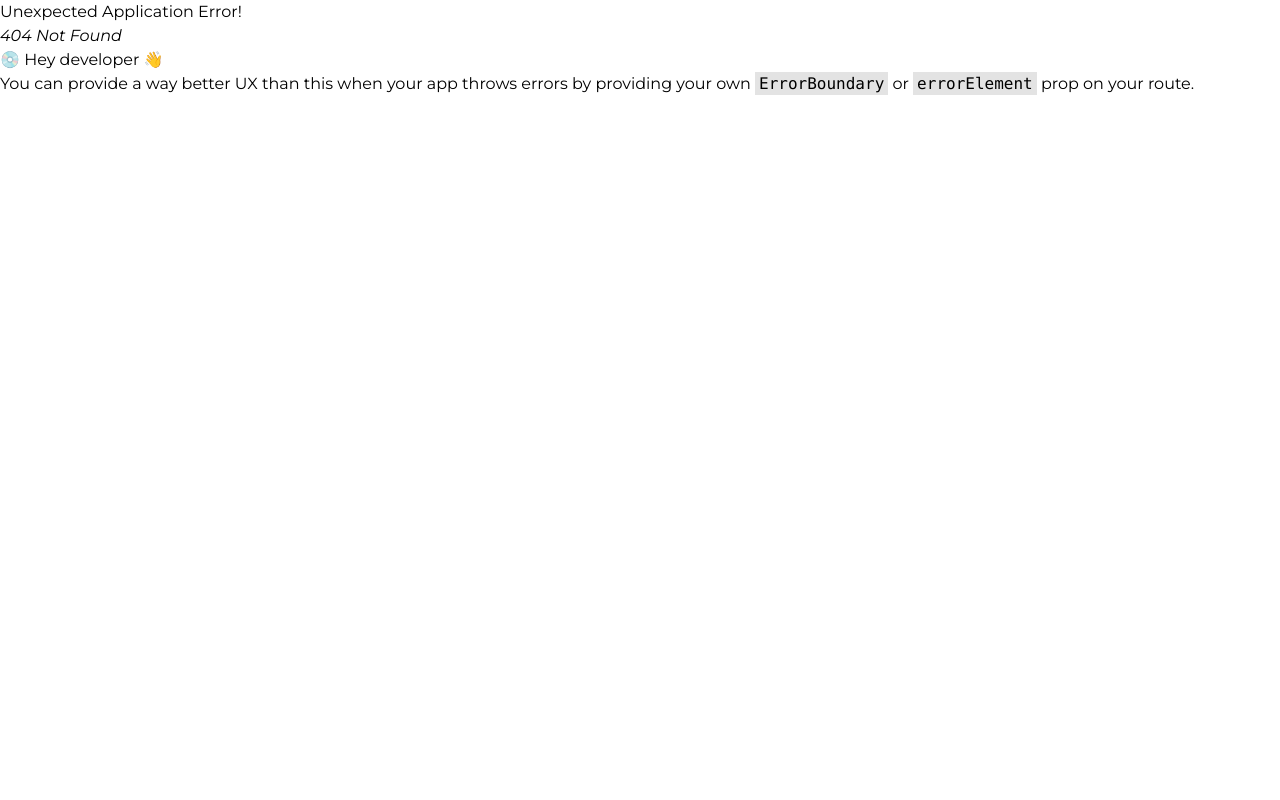
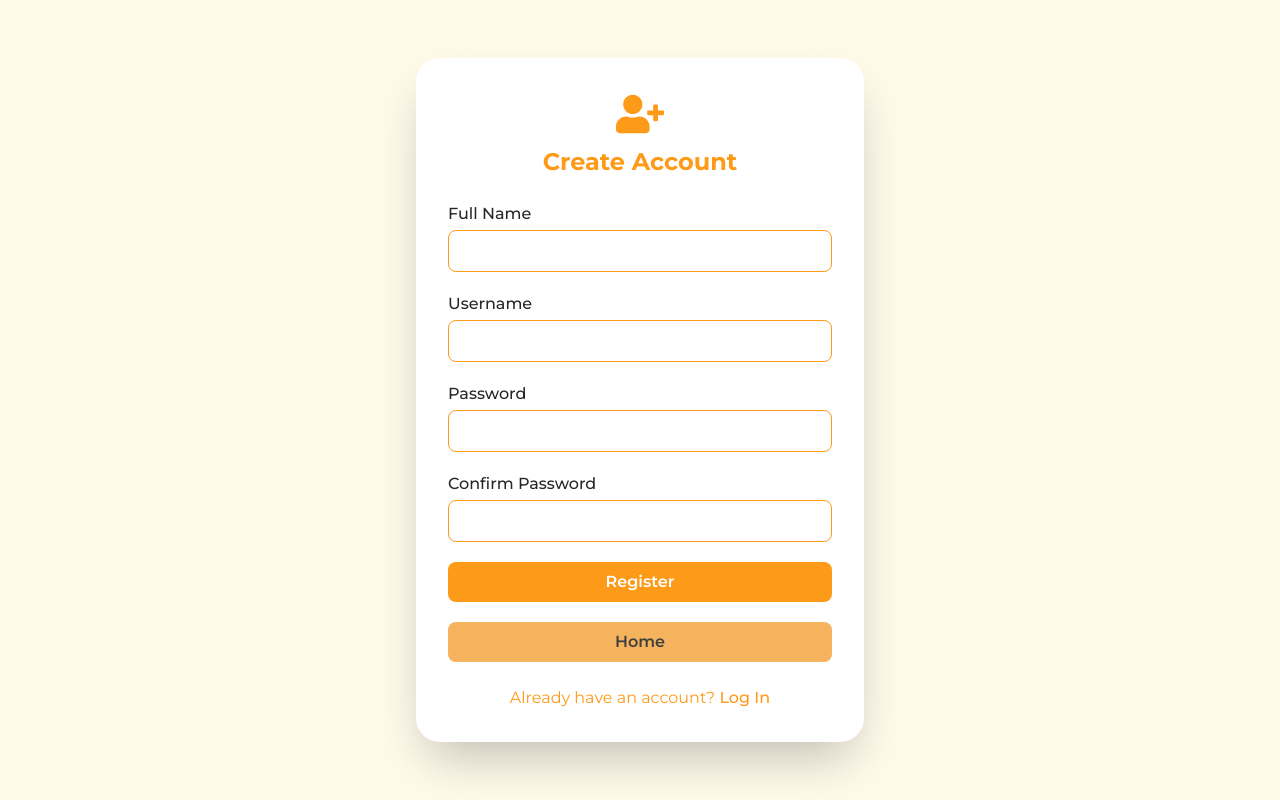
Before and after one commit to AzzamAlshaye/React-Exam, a React (Vite) app: page /register in a window 1280 px wide. Before the commit this address had no page. Built offline with nearby package versions, Linux system fonts and the light colour scheme.

Commit message:
login and register done

```diff
--- a/src/Auth/Login.jsx
+++ b/src/Auth/Login.jsx
@@ -2,25 +2,16 @@ import React from "react";
 import { Formik, Form, Field, ErrorMessage } from "formik";
 import { useNavigate, Link } from "react-router";
 import axios from "axios";
-import { FaUserPlus } from "react-icons/fa";
-import { ToastContainer, toast } from "react-toastify";
+import { toast, ToastContainer } from "react-toastify";
+import "react-toastify/dist/ReactToastify.css";
+import { FaUser } from "react-icons/fa";
 
 export default function LoginPage() {
   const navigate = useNavigate();
-  const initialValues = {
-    email: "",
-    password: "",
-  };
+  const initialValues = { email: "", password: "" };
 
   const validate = (values) => {
     const errors = {};
-    if (!values.fullName) {
-      errors.fullName = "Required";
-    } else if (values.fullName.length < 3) {
-      errors.fullName = "Must be at least 3 characters";
-    } else if (values.fullName.length > 50) {
-      errors.fullName = "Can't exceed 50 characters";
-    }
     if (!values.email) {
       errors.email = "Required";
     } else if (!/^[A-Z0-9._%+-]+@[A-Z0-9.-]+\.[A-Z]{2,}$/i.test(values.email)) {
@@ -28,45 +19,48 @@ export default function LoginPage() {
     }
     if (!values.password) {
       errors.password = "Required";
-    } else if (values.password.length < 8) {
-      errors.password = "Must be at least 8 characters";
-    }
-    if (!values.confirmPassword) {
-      errors.confirmPassword = "Required";
-    } else if (values.confirmPassword !== values.password) {
-      errors.confirmPassword = "Passwords must match";
     }
     return errors;
   };
 
-  const onSubmit = async (values, { setSubmitting, resetForm }) => {
-    const userPayload = {
-      fullName: values.fullName,
-      email: values.email,
-      password: values.password,
-    };
+  const onSubmit = async (values, { setSubmitting }) => {
+    try {
+      const resp = await axios.get("https://fakestoreapi.com/users");
+      const allUsers = resp.data;
 
-    try {
-      await axios.post("'https://fakestoreapi.com/users", userPayload);
-      toast.success("Sign-up successful! Redirecting to login…");
-      resetForm();
-      setTimeout(() => navigate("/login"), 2000);
+      const foundUser = allUsers.find(
+        (u) => u.email === values.email && u.password === values.password
+      );
+
+      if (!foundUser) {
+        toast.error("No account found with that email/password.");
+      } else {
+        // Store user info
+        localStorage.setItem("isAuthenticated", "true");
+        const fullName = `${foundUser.name.firstname} ${foundUser.name.lastname}`;
+        localStorage.setItem("fullName", fullName);
+        localStorage.setItem("email", foundUser.email);
+        localStorage.setItem("userId", foundUser.id);
+
+        toast.success("Login successful! Redirecting to home…");
+        setTimeout(() => navigate("/"), 3000);
+      }
     } catch (error) {
       console.error(error);
-      toast.error("Registration failed. Please try again.");
+      toast.error("Login failed. Please try again later.");
     } finally {
       setSubmitting(false);
     }
   };
 
   return (
-    <div className="min-h-screen flex items-center justify-center bg-teal-50 p-6">
+    <div className="min-h-screen flex items-center justify-center bg-amber-50 p-6">
       <ToastContainer position="top-center" />
-      <div className="bg-white shadow-2xl rounded-3xl max-w-md w-full p-8">
-        <div className="flex flex-col items-center mb-6">
-          <FaUserPlus className="text-5xl text-amber-200 mb-2" />
-          <h2 className="text-2xl font-bold text-amber-300">Create Account</h2>
-        </div>
+      <div className="bg-white flex flex-col items-center shadow-2xl rounded-3xl max-w-md w-full p-8">
+        <FaUser size={100} className="text-[#fd9a18]" />
+        <h2 className="text-3xl font-bold text-[#fd9a18] mb-6 text-center">
+          Log In
+        </h2>
 
         <Formik
           initialValues={initialValues}
@@ -77,28 +71,8 @@ export default function LoginPage() {
             <Form className="space-y-5">
               <div>
                 <label
-                  htmlFor="fullName"
-                  className="block text-amber-300 font-medium mb-1"
-                >
-                  Full Name
-                </label>
-                <Field
-                  type="text"
-                  id="fullName"
-                  name="fullName"
-                  className="w-full px-4 py-2 border border-amber-300 rounded-lg focus:outline-none focus:ring-2 focus:ring-amber-200"
-                />
-                <ErrorMessage
-                  name="fullName"
-                  component="div"
-                  className="text-red-600 text-sm mt-1"
-                />
-              </div>
-
-              <div>
-                <label
                   htmlFor="email"
-                  className="block text-amber-300 font-medium mb-1"
+                  className="block text-neutral-800 font-medium mb-1"
                 >
                   Email Address
                 </label>
@@ -106,7 +80,7 @@ export default function LoginPage() {
                   type="email"
                   id="email"
                   name="email"
-                  className="w-full px-4 py-2 border border-amber-200 rounded-lg focus:outline-none focus:ring-2 focus:ring-amber-400"
+                  className="w-full px-4 py-2 border border-[#fd9a18] rounded-lg focus:outline-none focus:ring-2 focus:ring-amber-400"
                 />
                 <ErrorMessage
                   name="email"
@@ -118,7 +92,7 @@ export default function LoginPage() {
               <div>
                 <label
                   htmlFor="password"
-                  className="block text-amber-400 font-medium mb-1"
+                  className="block text-neutral-800 font-medium mb-1"
                 >
                   Password
                 </label>
@@ -126,7 +100,7 @@ export default function LoginPage() {
                   type="password"
                   id="password"
                   name="password"
-                  className="w-full px-4 py-2 border border-amber-200 rounded-lg focus:outline-none focus:ring-2 focus:ring-amber-400"
+                  className="w-full px-4 py-2 border border-[#fd9a18] rounded-lg focus:outline-none focus:ring-2 focus:ring-amber-400"
                 />
                 <ErrorMessage
                   name="password"
@@ -135,35 +109,16 @@ export default function LoginPage() {
                 />
               </div>
 
-              <div>
-                <label
-                  htmlFor="confirmPassword"
-                  className="block text-amber-500 font-medium mb-1"
-                >
-                  Confirm Password
-                </label>
-                <Field
-                  type="password"
-                  id="confirmPassword"
-                  name="confirmPassword"
-                  className="w-full px-4 py-2 border border-amber-200 rounded-lg focus:outline-none focus:ring-2 focus:ring-amber-400"
-                />
-                <ErrorMessage
-                  name="confirmPassword"
-                  component="div"
-                  className="text-red-600 text-sm mt-1"
-                />
-              </div>
-
               <button
                 type="submit"
                 disabled={isSubmitting}
-                className="w-full py-2 bg-amber-400 text-white font-semibold rounded-lg hover:bg-amber-600 transition disabled:opacity-50"
+                className="w-full py-2 bg-[#fd9a18] text-white font-semibold rounded-lg hover:bg-amber-600 transition disabled:opacity-50"
               >
-                {isSubmitting ? "Registering..." : "Register"}
+                {isSubmitting ? "Logging In..." : "Log In"}
               </button>
+
               <Link to="/">
-                <button className="w-full py-2 bg-amber-200 text-amber-500 font-semibold rounded-lg hover:bg-amber-300 transition">
+                <button className="w-full py-2 bg-[#f5b35d] text-neutral-700 font-semibold rounded-lg hover:bg-amber-600 transition">
                   Home
                 </button>
               </Link>
@@ -171,13 +126,13 @@ export default function LoginPage() {
           )}
         </Formik>
 
-        <p className="mt-6 text-center text-amber-500">
-          Already have an account?
+        <p className="mt-6 text-center text-[#fd9a18]">
+          Don’t have an account?
           <Link
-            to="/login"
-            className="text-amber-500 font-medium hover:underline"
+            to="/register"
+            className="text-[#fd9a18] font-medium hover:underline ml-1"
           >
-            Log In
+            Register
           </Link>
         </p>
       </div>
--- a/src/Auth/Register.jsx
+++ b/src/Auth/Register.jsx
@@ -75,13 +75,13 @@ export default function Register() {
   };
 
   return (
-    <div className="min-h-screen flex items-center justify-center bg-teal-50 p-6">
+    <div className="min-h-screen flex items-center justify-center bg-amber-50 p-6">
       <ToastContainer position="top-center" />
 
       <div className="bg-white shadow-2xl rounded-3xl max-w-md w-full p-8">
         <div className="flex flex-col items-center mb-6">
-          <FaUserPlus className="text-5xl text-amber-200 mb-2" />
-          <h2 className="text-2xl font-bold text-amber-300">Create Account</h2>
+          <FaUserPlus className="text-5xl text-[#fd9a18] mb-2" />
+          <h2 className="text-2xl font-bold text-[#fd9a18]">Create Account</h2>
         </div>
 
         <Formik
@@ -94,7 +94,7 @@ export default function Register() {
               <div>
                 <label
                   htmlFor="fullName"
-                  className="block text-amber-300 font-medium mb-1"
+                  className="block text-neutral-800 font-medium mb-1"
                 >
                   Full Name
                 </label>
@@ -102,7 +102,7 @@ export default function Register() {
                   type="text"
                   id="fullName"
                   name="fullName"
-                  className="w-full px-4 py-2 border border-amber-300 rounded-lg focus:outline-none focus:ring-2 focus:ring-amber-200"
+                  className="w-full px-4 py-2 border border-[#fd9a18] rounded-lg focus:outline-none focus:ring-2 focus:ring-[#df9b41]"
                 />
                 <ErrorMessage
                   name="fullName"
@@ -114,7 +114,7 @@ export default function Register() {
               <div>
                 <label
                   htmlFor="username"
-                  className="block text-amber-300 font-medium mb-1"
+                  className="block text-neutral-800 font-medium mb-1"
                 >
                   Username
                 </label>
@@ -122,7 +122,7 @@ export default function Register() {
                   type="text"
                   id="username"
                   name="username"
-                  className="w-full px-4 py-2 border border-amber-200 rounded-lg focus:outline-none focus:ring-2 focus:ring-amber-400"
+                  className="w-full px-4 py-2 border border-[#fd9a18] rounded-lg focus:outline-none focus:ring-2 focus:ring-amber-400"
                 />
                 <ErrorMessage
                   name="username"
@@ -134,7 +134,7 @@ export default function Register() {
               <div>
                 <label
                   htmlFor="password"
-                  className="block text-amber-400 font-medium mb-1"
+                  className="block text-neutral-800 font-medium mb-1"
                 >
                   Password
                 </label>
@@ -142,7 +142,7 @@ export default function Register() {
                   type="password"
                   id="password"
                   name="password"
-                  className="w-full px-4 py-2 border border-amber-200 rounded-lg focus:outline-none focus:ring-2 focus:ring-amber-400"
+                  className="w-full px-4 py-2 border border-[#fd9a18] rounded-lg focus:outline-none focus:ring-2 focus:ring-amber-400"
                 />
                 <ErrorMessage
                   name="password"
@@ -154,7 +154,7 @@ export default function Register() {
               <div>
                 <label
                   htmlFor="confirmPassword"
-                  className="block text-amber-500 font-medium mb-1"
+                  className="block text-neutral-800 font-medium mb-1"
                 >
                   Confirm Password
                 </label>
@@ -162,7 +162,7 @@ export default function Register() {
                   type="password"
                   id="confirmPassword"
                   name="confirmPassword"
-                  className="w-full px-4 py-2 border border-amber-200 rounded-lg focus:outline-none focus:ring-2 focus:ring-amber-400"
+                  className="w-full px-4 py-2 border border-[#fd9a18] rounded-lg focus:outline-none focus:ring-2 focus:ring-amber-400"
                 />
                 <ErrorMessage
                   name="confirmPassword"
@@ -174,13 +174,13 @@ export default function Register() {
               <button
                 type="submit"
                 disabled={isSubmitting}
-                className="w-full py-2 bg-amber-400 text-white font-semibold rounded-lg hover:bg-amber-600 transition disabled:opacity-50"
+                className="w-full py-2 bg-[#fd9a18] text-white font-semibold rounded-lg hover:bg-amber-600 transition disabled:opacity-50"
               >
                 {isSubmitting ? "Registering..." : "Register"}
               </button>
 
               <Link to="/">
-                <button className="w-full py-2 bg-amber-200 text-amber-500 font-semibold rounded-lg hover:bg-amber-300 transition">
+                <button className="w-full py-2 bg-[#f5b35d] text-neutral-700   font-semibold rounded-lg hover:bg-amber-600 transition">
                   Home
                 </button>
               </Link>
@@ -188,11 +188,11 @@ export default function Register() {
           )}
         </Formik>
 
-        <p className="mt-6 text-center text-amber-500">
+        <p className="mt-6 text-center text-[#fd9a18]">
           Already have an account?{" "}
           <Link
             to="/login"
-            className="text-amber-500 font-medium hover:underline"
+            className="text-[#fd9a18] font-medium hover:underline"
           >
             Log In
           </Link>
--- /dev/null
+++ b/src/pages/HomePage.jsx
@@ -0,0 +1,5 @@
+import React from "react";
+
+export default function HomePage() {
+  return <div>HomePage</div>;
+}
--- a/src/router/Router.jsx
+++ b/src/router/Router.jsx
@@ -5,6 +5,7 @@ import Nav from "../components/Navbar";
 import Footer from "../components/Footer";
 import Register from "../Auth/Register";
 import LoginPage from "../Auth/Login";
+import HomePage from "../pages/HomePage";
 
 function RootLayout() {
   return (
@@ -20,12 +21,12 @@ const router = createBrowserRouter([
   {
     path: "/",
     element: <RootLayout />,
-    children: [{ index: true, element: <Register /> }],
+    children: [{ index: true, element: <HomePage /> }],
   },
 
   // standalone auth pages (no RootLayout)
   { path: "login", element: <LoginPage /> },
-  // {path: , element:  },
+  { path: "register", element: <Register /> },
 ]);
 
 export default function AppRouter() {
```
Also changed, not shown: src/pages/DetailPage.jsx (added), src/pages/ShoppingCart.jsx (added).
